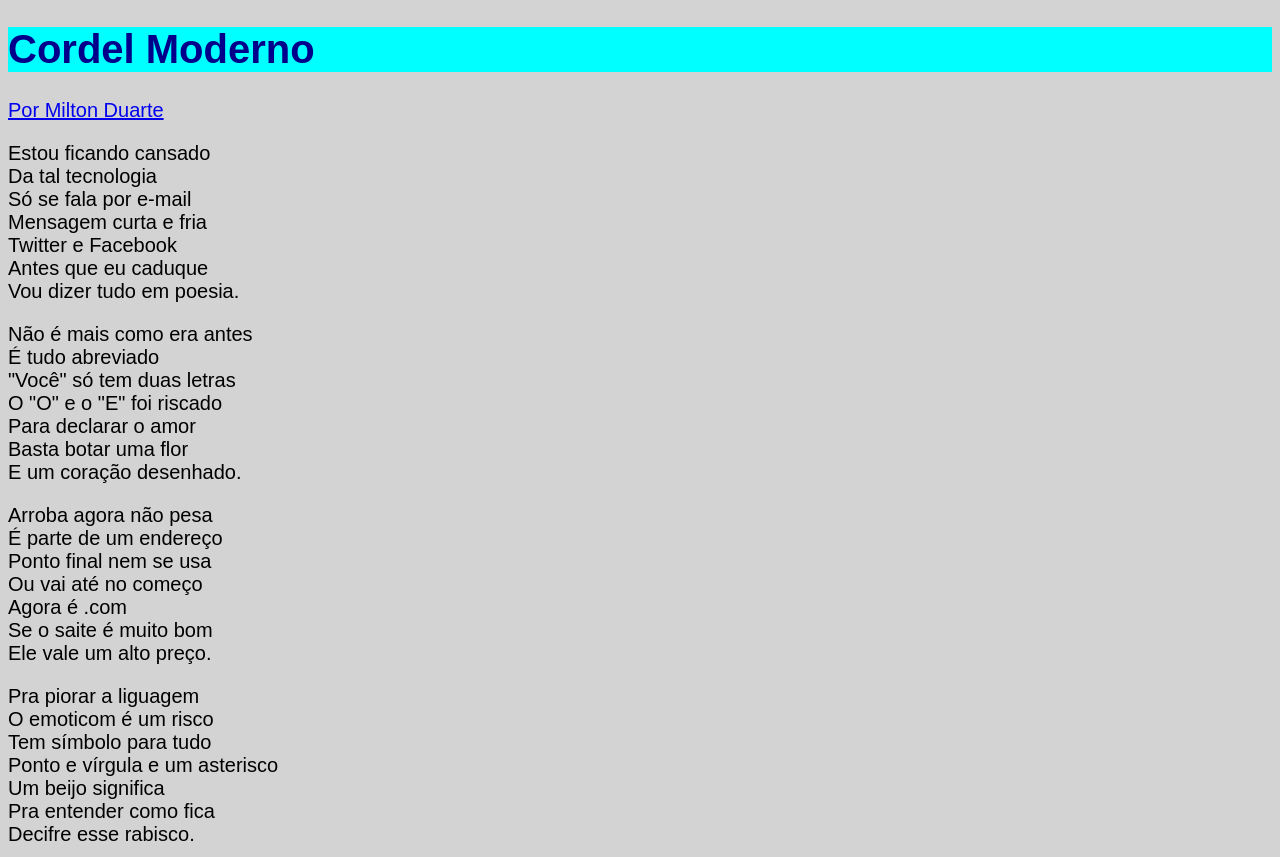
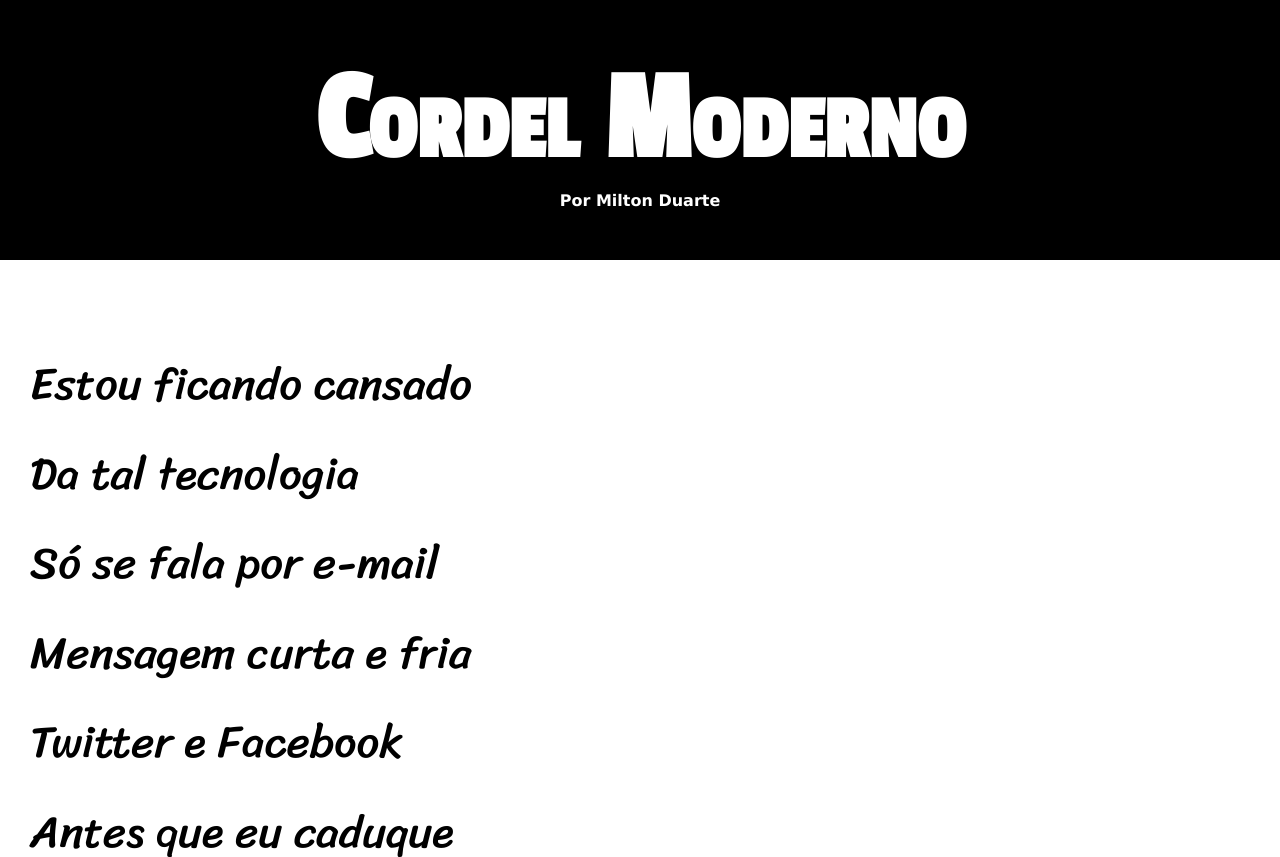
Before and after one commit to ViniGava/HTML5-e-CSS3, a plain HTML site: page Exercicios/ex023/index.html in a window 1280 px wide. Shown: the top 857 px of the page. Drawn offline with Linux system fonts and the light colour scheme; files that its build step writes are made by us from their sources.

Commit message:
css create

```diff
--- a/Exercicios/ex023/index.html
+++ b/Exercicios/ex023/index.html
@@ -9,11 +9,19 @@
 </head>
 <body>
     <header>
-        <h1>Cordel Moderno</h1>
-        <p><a href="https://www.recantodasletras.com.br/poesias/3186743" target="_blank">Por Milton Duarte</a></p>
+
+        <h1>
+            Cordel Moderno
+        </h1>
+
+        <p>
+            <a href="https://www.recantodasletras.com.br/poesias/3186743" target="_blank">Por Milton Duarte</a>
+        </p>
+
     </header>
 
-    <section>
+    <section class="normal">
+
         <p>
             Estou ficando cansado <br>
             Da tal tecnologia <br>
@@ -23,9 +31,11 @@
             Antes que eu caduque <br>
             Vou dizer tudo em poesia.
         </p>
+
     </section>
 
-    <section>
+    <section class="imagem">
+
         <p>
             Não é mais como era antes <br>
             É tudo abreviado <br>
@@ -35,9 +45,11 @@
             Basta botar uma flor <br>
             E um coração desenhado.
         </p>
+
     </section>
 
-    <section>
+    <section class="normal">
+
         <p>
             Arroba agora não pesa <br>
             É parte de um endereço <br>
@@ -57,9 +69,11 @@
             Pra entender como fica <br>
             Decifre esse rabisco.
         </p>
+
     </section>
 
-    <section>
+    <section class="imagem">
+
         <p>
             Tenho saudade das cartas <br>
             Escritas com a própria mão <br>
@@ -69,9 +83,11 @@
             Era texto de verdade <br>
             Nas linhas do coração.
         </p>
+
     </section>
 
-    <section>
+    <section class="normal">
+
         <p>
             Agora, escrevo e envio <br>
             Chegando na mesma hora <br>
@@ -91,10 +107,15 @@
             Seus lábios são aparelhos <br>
             Deixe que Deus interprete.
         </p>
+
     </section>
 
     <footer>
-        <p>Site criado por Vinicius Gava para o Curso em Video</p>
+
+        <p>
+            Site criado por Vinicius Gava para o Curso em Video
+        </p>
+
     </footer>
 </body>
 </html>
--- /dev/null
+++ b/Exercicios/ex023/style/style.css
@@ -0,0 +1,82 @@
+@charset "UTF-8";
+
+@import url('https://fonts.googleapis.com/css2?family=Passion+One&family=Sriracha&display=swap');
+
+@import url('https://fonts.googleapis.com/css2?family=Passion+One&family=Sriracha&display=swap');
+
+:root {
+
+    --fonte1: Verdana, Geneva, Tahoma, sans-serif;
+    --fonte2: 'Passion One', cursive;
+    --fonte3: 'Sriracha', cursive;
+}
+
+* {
+    margin: 0;
+    padding: 0;
+}
+
+html, body {
+    min-height: 100vh;
+    background-color: darkgray;
+    font-family: var(--fonte1);
+}
+
+header {
+    background-color: black;
+    color: white;
+    text-align: center;
+}
+
+header h1 {
+    padding-top: 50px;
+    font-variant: small-caps;
+    font-family: var(--fonte2);
+    font-size: 10vw;
+}
+
+header p {
+    padding-bottom: 50px;
+}
+
+header a {
+    color: white;
+    text-decoration: none;
+    font-weight: bolder;
+}
+
+header a:hover {
+    text-decoration: underline;
+}
+
+section {
+    padding-top: 10vh;
+    padding-bottom: 10vh;
+    padding-left: 30px;
+    line-height: 2em;
+    font-family: var(--fonte3);
+    font-size: 3.5vw;
+}
+
+section.normal {
+    background-color: white;
+    color: black;
+}
+
+section.imagem {
+    background-color: rgba(31, 28, 28, 0.808);
+    color: white;
+}
+
+section.imagem p {
+    display: inline-block;
+    padding: 5px;
+    background-color: rgba(0, 0, 0, 0.253);
+}
+
+footer {
+    background-color: black;
+    text-align: center;
+    color: white;
+    padding: 10px;
+}
```
